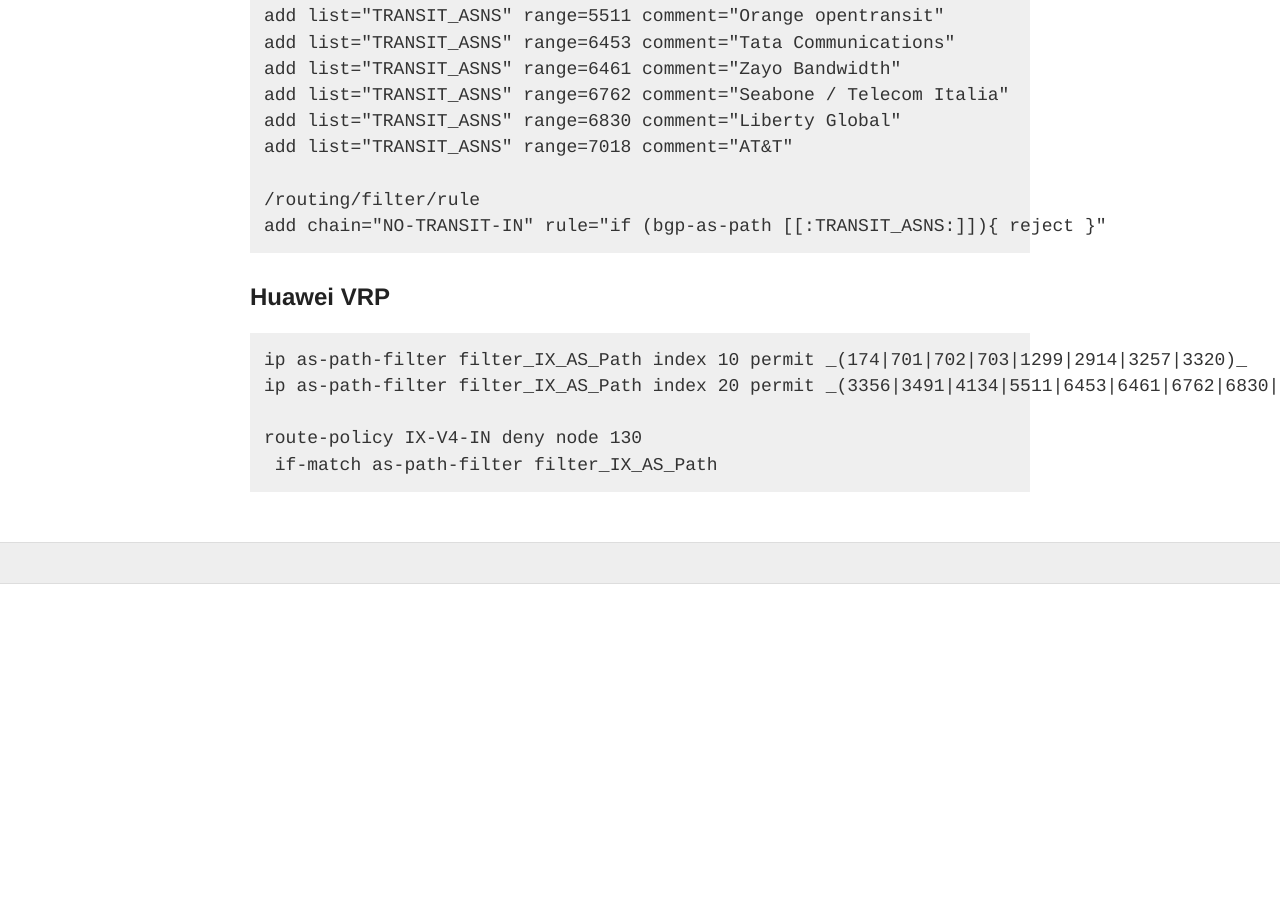
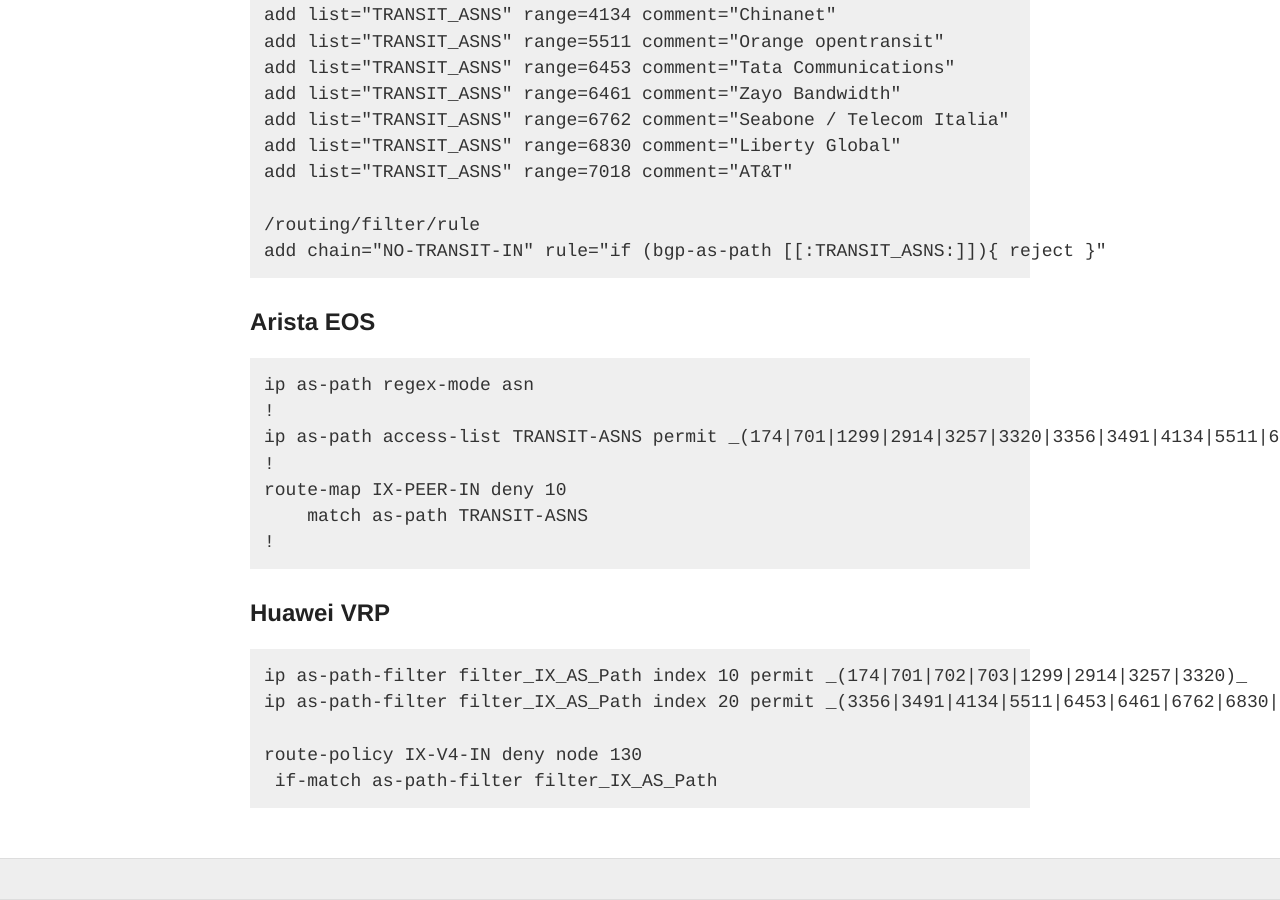
Before and after one commit to NLNOG/bgpfilterguide, a Jekyll site: the page built from guides/no_transit_leaks.md, in a window 1280 px wide and 900 px high, scrolled down 6039 px. Built offline with Jekyll 4.4.1, drawn with Linux system fonts in a browser that asks for light colours; before the commit the page ends 6623 px from its top, so only the background shows below that.

Commit message:
Transit ASNs: Add an Arista EOS example

````diff
--- a/guides/no_transit_leaks.md
+++ b/guides/no_transit_leaks.md
@@ -225,7 +225,17 @@
 add chain="NO-TRANSIT-IN" rule="if (bgp-as-path [[:TRANSIT_ASNS:]]){ reject }"
 ```
 
+## Arista EOS
 
+```
+ip as-path regex-mode asn
+!
+ip as-path access-list TRANSIT-ASNS permit _(174|701|1299|2914|3257|3320|3356|3491|4134|5511|6453|6461|6762|6830|7018)_ any
+!
+route-map IX-PEER-IN deny 10
+    match as-path TRANSIT-ASNS
+!
+```
 
 ## Huawei VRP
 
````
